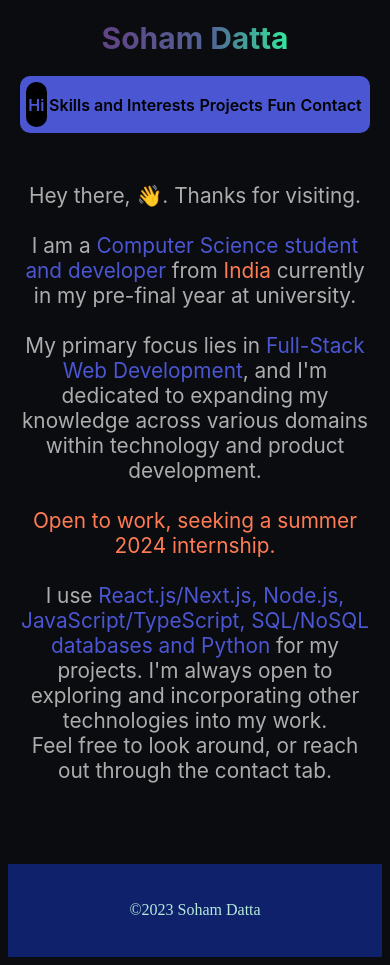
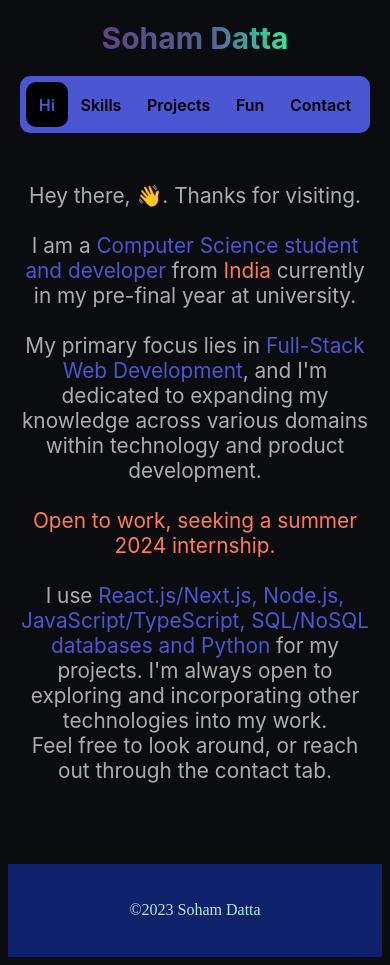
Before and after one commit to sohamdata/personal-website, a React (Vite) app: page / in a window 390 px wide. Built offline with nearby package versions, Linux system fonts and the light colour scheme.

Commit message:
fix-responsive: current page Segment

```diff
--- a/src/components/Tabs/Segment.jsx
+++ b/src/components/Tabs/Segment.jsx
@@ -1,22 +1,28 @@
 export default function Segment({ setCurrentPage, currentPage }) {
-  const pages = ['Hi', 'Skills and Interests', 'Projects', 'Fun', 'Contact'];
+  const pages = [
+    { 'Hi': 'Hi' },
+    { 'Skills': 'SkillsandInterests' },
+    { 'Projects': 'Projects' },
+    { 'Fun': 'Fun' },
+    { 'Contact': 'Contact' }
+  ];
 
   return (
     <div style={styles.container}>
       {pages.map(page => (
         <div
-          key={page}
+          key={Object.keys(page)[0]}
           onClick={() => {
-            setCurrentPage(page.replace(/\s/g, ""));
+            setCurrentPage(Object.values(page)[0]);
           }}
           style={{
             ...styles.block,
-            ...(page.replace(/\s/g, "") === currentPage
+            ...(Object.values(page)[0] === currentPage
               ? { backgroundColor: '#000000', color: '#4B56D2' }
               : { backgroundColor: '#4B56D2', color: '#000000' }),
           }}
         >
-          {page}
+          {Object.keys(page)[0]}
         </div>
       ))}
     </div>
```
